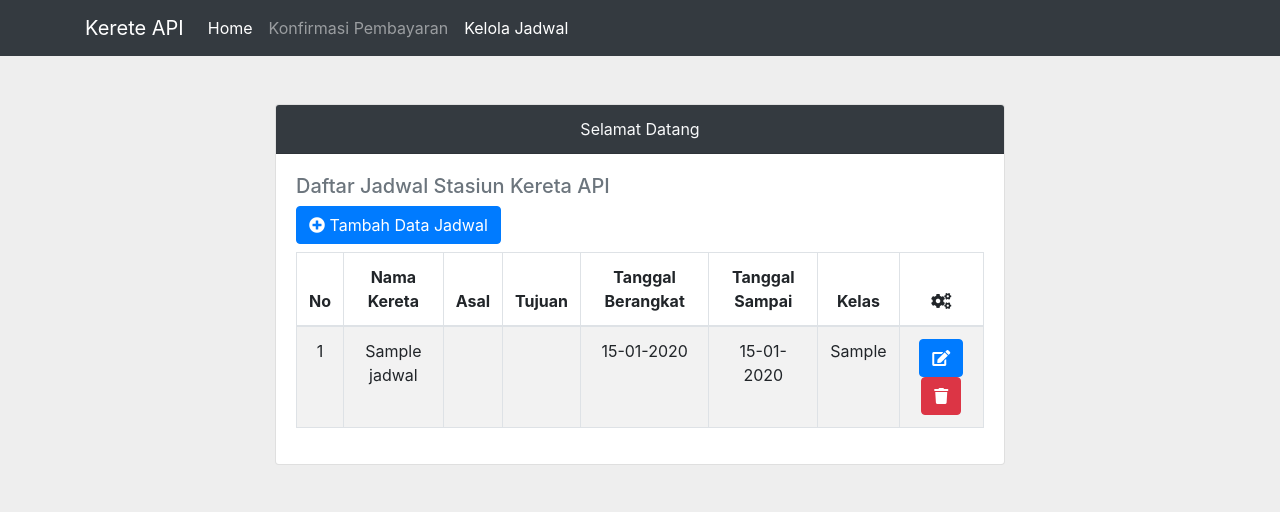
After one commit to ridho008/tiket-kereta-ci3, a CodeIgniter app: page /tiket-kereta-ci3/jadwal in a window 1280 px wide. The commit adds this page. Shown: the top 512 px of the page. Run offline with CodeIgniter, Linux system fonts and the light colour scheme; tables that the repository leaves empty or names only in its code hold one stand-in row (values such as "Sample post"); data that the repository does not hold is empty.

Commit message:
fitur tambah jadwal stasiun

```diff
--- /dev/null
+++ b/application/controllers/Jadwal.php
@@ -0,0 +1,55 @@
+<?php
+defined('BASEPATH') OR exit('No direct script access allowed');
+
+class Jadwal extends CI_Controller {
+	public function __construct()
+	{
+		parent::__construct();
+		$this->load->model('Jadwal_model');
+		$this->load->library('form_validation');
+	}
+
+	public function index()
+	{
+		$data['title'] = 'Kelola Jadwal';
+		$data['admin'] = $this->db->get_where('admin', ['username' => $this->session->userdata('username')])->row_array();
+		$data['jadwal'] = $this->Jadwal_model->joinJadwalStasiun();
+		$data['stasiun'] = $this->db->get('stasiun')->result_array();
+		$this->form_validation->set_rules('nama', 'Nama Kereta', 'required|trim');
+		$this->form_validation->set_rules('asal', 'Stasiun Asal', 'required|trim');
+		$this->form_validation->set_rules('tujuan', 'Stasiun Tujuan', 'required|trim');
+		$this->form_validation->set_rules('tgl_berangkat', 'Tanggal Berangkat', 'required|trim');
+		$this->form_validation->set_rules('tgl_sampai', 'Tanggal Sampai', 'required|trim');
+		$this->form_validation->set_rules('kelas', 'Kelas', 'required|trim');
+		if($this->form_validation->run() == FALSE) {
+			$this->load->view('layout/header', $data);
+			$this->load->view('admin/jadwal/index', $data);
+			$this->load->view('layout/footer');
+		} else {
+			$this->Jadwal_model->tambahDataJadwal();
+			$this->session->set_flashdata('pesan', '<div class="alert alert-success" role="alert">Jadwal Stasiun Berhasil Ditambahkan.</div>');
+			redirect('jadwal');
+		}
+	}
+
+	public function ubahstasiun()
+	{
+		$this->Dashboard_model->ubahDataStasiun($_POST);
+		$this->session->set_flashdata('pesan', '<div class="alert alert-success" role="alert">Stasiun Berhasil Diubah.</div>');
+		redirect('dashboard');
+	}
+
+	public function getubah()
+	{
+		echo json_encode($this->Dashboard_model->getStasiunById($_POST['id']));
+	}
+
+	public function hapus($id)
+	{
+		$this->db->delete('jadwal', ['id_jadwal' => $id]);
+		$this->session->set_flashdata('pesan', '<div class="alert alert-success" role="alert">Jadwal Stasiun Berhasil Dihapus.</div>');
+		redirect('jadwal');
+	}
+
+
+}
--- /dev/null
+++ b/application/models/Jadwal_model.php
@@ -0,0 +1,42 @@
+<?php
+defined('BASEPATH') OR exit('No direct script access allowed');
+
+class Jadwal_model extends CI_Model {
+	public function joinJadwalStasiun()
+	{
+		$this->db->select('jadwal.*, Asal.nama_stasiun AS Asal, Tujuan.nama_stasiun AS Tujuan');
+		$this->db->from('jadwal');
+		$this->db->join('stasiun AS Asal', 'jadwal.asal = Asal.id_stasiun', 'left');
+		$this->db->join('stasiun AS Tujuan', 'jadwal.tujuan = Tujuan.id_stasiun', 'left');
+		return $this->db->get()->result_array();
+	}
+
+	public function tambahDataJadwal()
+	{
+		$data = [
+			'nama_kereta' => html_escape($this->input->post('nama', true)),
+			'asal' => html_escape($this->input->post('asal', true)),
+			'tujuan' => html_escape($this->input->post('tujuan', true)),
+			'tgl_berangkat' => html_escape($this->input->post('tgl_berangkat', true)),
+			'tgl_sampai' => html_escape($this->input->post('tgl_sampai', true)),
+			'kelas' => html_escape($this->input->post('kelas', true)),
+			'status' => '1'
+		];
+
+		$this->db->insert('jadwal', $data);
+	}
+
+	public function ubahDataStasiun($data)
+	{
+		$stasiun['nama_stasiun'] = html_escape($data['stasiun']);
+		$id_stasiun = $data['id_stasiun'];
+		$this->db->where('id_stasiun', $id_stasiun);
+		$this->db->update('stasiun', $stasiun);
+	}
+
+	public function getStasiunById($id)
+	{
+		return $this->db->get_where('stasiun', ['id_stasiun' => $id])->row_array();
+	}
+
+}
--- /dev/null
+++ b/application/views/admin/jadwal/index.php
@@ -0,0 +1,126 @@
+<style>
+    body {
+        background-color: #eee;
+    }
+</style>
+<div class="container">
+    <div class="row">
+        <div class="col-md-8 offset-md-2 py-5">
+        	<?= $this->session->flashdata('pesan'); ?>
+            <div class="card">
+                <div class="card-header bg-dark text-light text-center">
+                    Selamat Datang <?= $admin['username']; ?>
+                </div>
+                <div class="card-body">
+                	<h5 class="text-muted"> Daftar Jadwal Stasiun Kereta API</h5>
+                	<div class="row">
+                		<div class="col-md-8">
+                			<button type="button" class="btn btn-primary tombolTambahJadwal mb-2" data-toggle="modal" data-target="#formModalJadwal"><i class="fas fa-plus-circle"></i> Tambah Data Jadwal</button>
+                		</div>
+                	</div>
+                	<div class="table-responsive">
+                		<table class="table table-striped table-bordered text-center">
+                			<thead>
+                				<tr>
+                					<th>No</th>
+                					<th>Nama Kereta</th>
+                                    <th>Asal</th>
+                                    <th>Tujuan</th>
+                                    <th>Tanggal Berangkat</th>
+                                    <th>Tanggal Sampai</th>
+                                    <th>Kelas</th>
+                					<th><i class="fas fa-cogs"></i></th>
+                				</tr>
+                			</thead>
+                			<tbody>
+                				<?php $no = 1; foreach($jadwal as $j) : ?>
+                				<tr>
+                                   <td><?= $no++; ?></td>
+                                   <td><?= $j['nama_kereta']; ?></td>
+                                   <td><?= $j['Asal']; ?></td>
+                                   <td><?= $j['Tujuan']; ?></td>
+                                   <td><?= date('d-m-Y', strtotime($j['tgl_berangkat'])); ?></td>
+                                   <td><?= date('d-m-Y', strtotime($j['tgl_sampai'])); ?></td>
+                                   <td><?= $j['kelas']; ?></td>
+                                   <td>
+                                   	<button type="button" class="btn btn-primary tombolUbahJadwal" data-toggle="modal" data-id="<?= $j['id_jadwal']; ?>" data-target="#formModalJadwal"><i class="fas fa-edit"></i></button>
+                                   	<a href="<?= base_url('jadwal/hapus/') . $j['id_jadwal']; ?>" class="btn btn-danger"><i class="fas fa-trash"></i></a>
+                                   </td>
+                                </tr>
+                				<?php endforeach; ?>
+                			</tbody>
+                		</table>
+                	</div>
+                </div>
+            </div>
+        </div>
+    </div>
+</div>
+
+<!-- Modal -->
+<div class="modal fade" id="formModalJadwal" tabindex="-1" aria-labelledby="formJadwalModalLabel" aria-hidden="true">
+  <div class="modal-dialog">
+    <div class="modal-content">
+      <div class="modal-header">
+        <h5 class="modal-title" id="formJadwalModalLabel">Ubah Data Stasiun</h5>
+        <button type="button" class="close" data-dismiss="modal" aria-label="Close">
+          <span aria-hidden="true">&times;</span>
+        </button>
+      </div>
+      <div class="modal-body">
+        <form method="post" action="">
+        	<input type="text" name="id_jadwal" id="id_jadwal">
+        	<div class="form-group">
+        		<label for="nama">Nama Kereta</label>
+        		<input type="text" name="nama" id="nama" class="form-control">
+                <small class="muted text-danger"><?= form_error('nama'); ?></small>
+        	</div>
+            <div class="form-group">
+                <label for="asal">Stasiun Asal</label>
+                <select name="asal" id="asal" class="form-control">
+                    <option value="">-- Pilih Stasiun Asal</option>
+                    <?php foreach($stasiun as $s) : ?>
+                        <option value="<?= $s['id_stasiun']; ?>"><?= $s['nama_stasiun']; ?></option>
+                    <?php endforeach; ?>
+                </select>
+                <small class="muted text-danger"><?= form_error('asal'); ?></small>
+            </div>
+            <div class="form-group">
+                <label for="tujuan">Stasiun Tujuan</label>
+                <select name="tujuan" id="tujuan" class="form-control">
+                    <option value="">-- Pilih Stasiun Tujuan</option>
+                    <?php foreach($stasiun as $s) : ?>
+                        <option value="<?= $s['id_stasiun']; ?>"><?= $s['nama_stasiun']; ?></option>
+                    <?php endforeach; ?>
+                </select>
+                <small class="muted text-danger"><?= form_error('tujuan'); ?></small>
+            </div>
+            <div class="form-group">
+                <label for="tgl_berangkat">Tanggal Berangkat</label>
+                <input type="date" name="tgl_berangkat" id="tgl_berangkat" class="form-control">
+                <small class="muted text-danger"><?= form_error('tgl_berangkat'); ?></small>
+            </div>
+            <div class="form-group">
+                <label for="tgl_sampai">Tanggal Sampai</label>
+                <input type="date" name="tgl_sampai" id="tgl_sampai" class="form-control">
+                <small class="muted text-danger"><?= form_error('tgl_sampai'); ?></small>
+            </div>
+            <div class="form-group">
+                <label for="kelas">Kelas</label>
+                <select name="kelas" id="kelas" class="form-control">
+                    <option value="">-- Pilih Kelas</option>
+                    <option value="Bisnis">Bisnis</option>
+                    <option value="Ekonomi">Ekonomi</option>
+                    <option value="Eksekutif">Eksekutif</option>
+                </select>
+                <small class="muted text-danger"><?= form_error('kelas'); ?></small>
+            </div>
+		      <div class="modal-footer">
+		        <button type="button" class="btn btn-secondary" data-dismiss="modal">Close</button>
+		        <button type="submit" class="btn btn-primary">Ubah</button>
+		      </div>
+        </form>
+      </div>
+    </div>
+  </div>
+</div>
--- a/application/views/layout/header.php
+++ b/application/views/layout/header.php
@@ -20,6 +20,7 @@
 	    <div class="navbar-nav">
 	      <a class="nav-link<?= $this->uri->segment(1) != 'tamu' ? ' active' : ''; ?>" href="<?= base_url(); ?>">Home</a>
 	      <a class="nav-link<?= $this->uri->segment(2) == 'pembayaran' ? ' active' : ''; ?>" href="<?= base_url('tamu/pembayaran'); ?>">Konfirmasi Pembayaran</a>
+	      <a class="nav-link<?= $this->uri->segment(1) == 'jadwal' ? ' active' : ''; ?>" href="<?= base_url('jadwal'); ?>">Kelola Jadwal</a>
 	    </div>
 	  </div>
 	</div>
```
